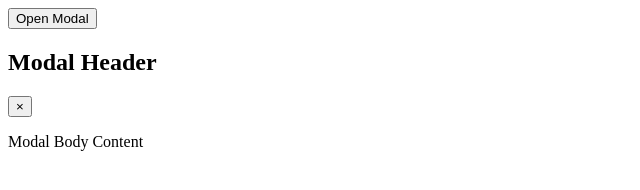
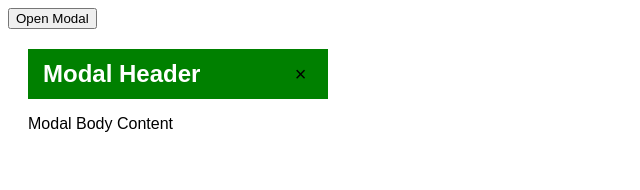
Before and after one commit to acciojob/css-modal-Aman017, a website: page main.html in a window 1280 px wide. Both pictures are taken after a click on the button "Open Modal". Shown: the whole page, without its empty margins (0-640 px from the left). Drawn offline with Linux system fonts and the light colour scheme.

Commit message:
created a submission

```diff
--- a/main.html
+++ b/main.html
@@ -7,12 +7,8 @@
 </head>
 
 <body>
-	<!-- the entire body must be written by student -->
-
 	 <button id="openModal">Open Modal</button>
-
-<!-- The Modal -->
-<div id="myModal" class="modal">
+    <div class="modal" id="modal">
         <div class="modal-content">
             <div class="modal-header">
                 <h2>Modal Header</h2>
--- a/script.js
+++ b/script.js
@@ -1,17 +1,17 @@
-document.getElementById('openModal').onclick = function() {
-  document.getElementById('myModal').style.display = "block";
-};
+  const openModal = document.getElementById("openModal");
+        const modal = document.getElementById("modal");
+        const closeModal = document.querySelector(".close-modal");
 
-// Close modal when clicking outside of it
-window.onclick = function(event) {
-  var modal = document.getElementById('myModal');
-  console.log(event.target, modal); // Debugging
-  if (event.target === modal) {
-    modal.style.display = "none";
-  }
-};
+		 window.addEventListener("click", (e) => {
+            if (e.target === modal) {
+                modal.style.display = "none";
+            }
+        });
 
-// Close modal on clicking the close button
-document.querySelector('.close-modal').onclick = function() {
-  document.getElementById('myModal').style.display = "none";
-};
+        openModal.addEventListener("click", () => {
+            modal.style.display = "block";
+        });
+
+        closeModal.addEventListener("click", () => {
+            modal.style.display = "none";
+        });
--- a/styles.css
+++ b/styles.css
@@ -1 +1,34 @@
 /*  your css code here. If applicable */
+body {
+            font-family: Arial, sans-serif;
+        }
+        .modal {
+            display: none;
+            width: 100%;
+            height: 100%;
+            justify-content: center;
+            align-items: center;
+        }
+        .modal-content {
+            background: white;
+            padding: 20px;
+            border-radius: 5px;
+            width: 300px;
+        }
+        .modal-header {
+			height:20px;
+            display: flex;
+            justify-content: space-between;
+            align-items: center;
+			background-color:green;
+			color:white;
+			padding:15px;
+        }
+        .close-modal {
+            cursor: pointer;
+			width:25px;
+			height:25px;
+            font-size: 20px;
+			border:none;
+			background-color:transparent;
+        }
```
Lines whose indentation alone changed are shown as unchanged.
